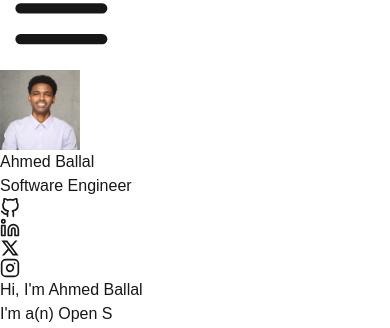
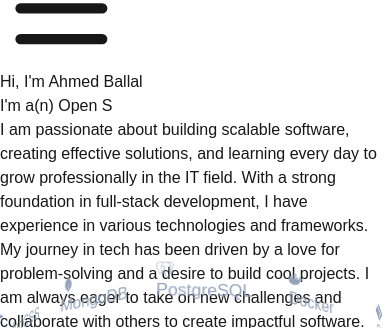
Before and after one commit to aballal-source/portfolio-v3, a Next.js app: page / in a window 390 px wide. Shown: the part 125-453 px from the top of the page. Built offline with nearby package versions, Linux system fonts and the light colour scheme.

Commit message:
fix: nav buttons hide when Hamburger Menu shows

```diff
--- a/src/app/page.tsx
+++ b/src/app/page.tsx
@@ -5,22 +5,16 @@ import { About } from '@/components/sections/about/About';
 import { Projects } from '@/components/sections/projects/Projects';
 import { Contact } from '@/components/sections/contact/Contact';
 import Link from 'next/link';
-import Image from 'next/image';
-import profileImage from '@/components/profile/ProfileImage.jpg';
-import { FiGithub, FiLinkedin, FiInstagram } from 'react-icons/fi';
-import { RiTwitterXLine } from 'react-icons/ri';
+// import Image from 'next/image';
+// import profileImage from '@/components/profile/ProfileImage.jpg';
+// import { FiGithub, FiLinkedin, FiInstagram } from 'react-icons/fi';
+// import { RiTwitterXLine } from 'react-icons/ri';
+
 
 export default function Home(): ReactElement {
   const [isMenuOpen, setIsMenuOpen] = useState(false);
-  const [isProfileVisible, setIsProfileVisible] = useState(true);
 
   const handleScroll = () => {
-    const aboutSection = document.getElementById('about');
-    if (aboutSection) {
-      const rect = aboutSection.getBoundingClientRect();
-      const halfwayPoint = rect.height / 2;
-      setIsProfileVisible(rect.top <= window.innerHeight && rect.bottom - halfwayPoint >= 0);
-    }
   };
 
   useEffect(() => {
@@ -29,41 +23,41 @@ export default function Home(): ReactElement {
     return () => window.removeEventListener('scroll', handleScroll);
   }, []);
 
-  const ProfileCard = () => (
-    <div className="bg-darkLight/90 border border-primary/20 rounded-lg shadow-xl p-4 mb-8">
-      <div className="flex items-center">
-        <Image
-          src={profileImage}
-          alt="Ahmed Ballal"
-          width={80}
-          height={80}
-          className="rounded-full"
-        />
-        <div className="ml-4">
-          <h1 className="text-xl font-bold text-primary">Ahmed Ballal</h1>
-          <p className="text-sm text-text-primary">Software Engineer</p>
-        </div>
-      </div>
-      <div className="flex justify-center gap-4 mt-4">
-        {[
-          { icon: <FiGithub size={20} />, href: "https://github.com/aballal-source" },
-          { icon: <FiLinkedin size={20} />, href: "https://linkedin.com/in/aballal" },
-          { icon: <RiTwitterXLine size={20} />, href: "https://x.com/9ballal" },
-          { icon: <FiInstagram size={20} />, href: "https://instagram.com/ahmed_ballal" }
-        ].map((item, index) => (
-          <a
-            key={index}
-            href={item.href}
-            target="_blank"
-            rel="noopener noreferrer"
-            className="text-text-secondary hover:text-primary transition-colors duration-300"
-          >
-            {item.icon}
-          </a>
-        ))}
-      </div>
-    </div>
-  );
+  // const ProfileCard = () => (
+  //   <div className="bg-darkLight/90 border border-primary/20 rounded-lg shadow-xl p-4 mb-8">
+  //     <div className="flex items-center">
+  //       <Image
+  //         src={profileImage}
+  //         alt="Ahmed Ballal"
+  //         width={80}
+  //         height={80}
+  //         className="rounded-full"
+  //       />
+  //       <div className="ml-4">
+  //         <h1 className="text-xl font-bold text-primary">Ahmed Ballal</h1>
+  //         <p className="text-sm text-text-primary">Software Engineer</p>
+  //       </div>
+  //     </div>
+  //     <div className="flex justify-center gap-4 mt-4">
+  //       {[
+  //         { icon: <FiGithub size={20} />, href: "https://github.com/aballal-source" },
+  //         { icon: <FiLinkedin size={20} />, href: "https://linkedin.com/in/aballal" },
+  //         { icon: <RiTwitterXLine size={20} />, href: "https://x.com/9ballal" },
+  //         { icon: <FiInstagram size={20} />, href: "https://instagram.com/ahmed_ballal" }
+  //       ].map((item, index) => (
+  //         <a
+  //           key={index}
+  //           href={item.href}
+  //           target="_blank"
+  //           rel="noopener noreferrer"
+  //           className="text-text-secondary hover:text-primary transition-colors duration-300"
+  //         >
+  //           {item.icon}
+  //         </a>
+  //       ))}
+  //     </div>
+  //   </div>
+  // );
 
   return (
     <>
@@ -75,7 +69,7 @@ export default function Home(): ReactElement {
                 Ahmed Ballal
               </Link>
             </div>
-            <div className="flex-1 flex justify-center space-x-4">
+            <div className="flex-1 flex justify-center space-x-4 hidden md:flex">
               {['about', 'projects', 'contact'].map((section) => (
                 <Link
                   key={section}
@@ -131,7 +125,7 @@ export default function Home(): ReactElement {
 
       <div className="min-h-screen bg-[#0B1221] text-white relative z-10">
         <main className="pt-16">
-          {isProfileVisible && <ProfileCard />}
+          {/* {isProfileVisible && <ProfileCard />} */}
           <section id="about" className="py-12">
             <About />
           </section>
```
